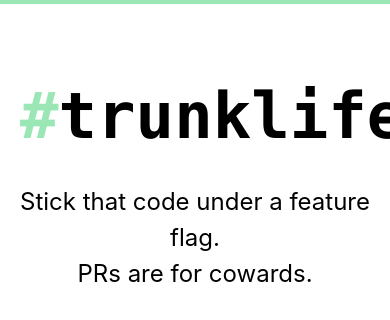
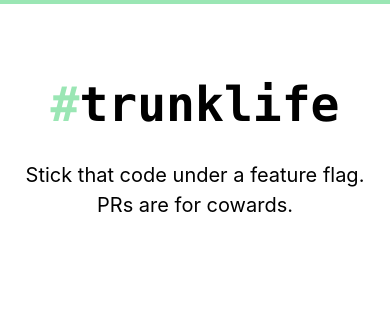
Before and after one commit to alpacaaa/trunk.life, a plain HTML site: page index.html in a window 390 px wide. Drawn offline with Linux system fonts and the light colour scheme.

Commit message:
Font sizes.

```diff
--- a/index.html
+++ b/index.html
@@ -9,14 +9,15 @@
   </head>
   <body>
     <style>
-      .text-huge { font-size: 4rem; }
+      @media(min-width: 600px) { .text-huge { font-size: 4rem; } }
     </style>
     <div class="bg-white h-full border-green-300 border-t-4">
       <div class="container mx-auto px-5 pt-16 text-center antialiased">
-        <h1 class="font-mono font-semibold text-huge">
-          <span class="text-green-300">#</span>trunklife</h1>
+        <h1 class="font-mono font-semibold text-5xl text-huge">
+          <span class="text-green-300">#</span>trunklife
+        </h1>
 
-        <div class="mt-5 text-2xl font-">
+        <div class="mt-5 text-xl md:text-2xl">
           <p>Stick that code under a feature flag.</p>
           <p>PRs are for cowards.</p>
         </div>
```
